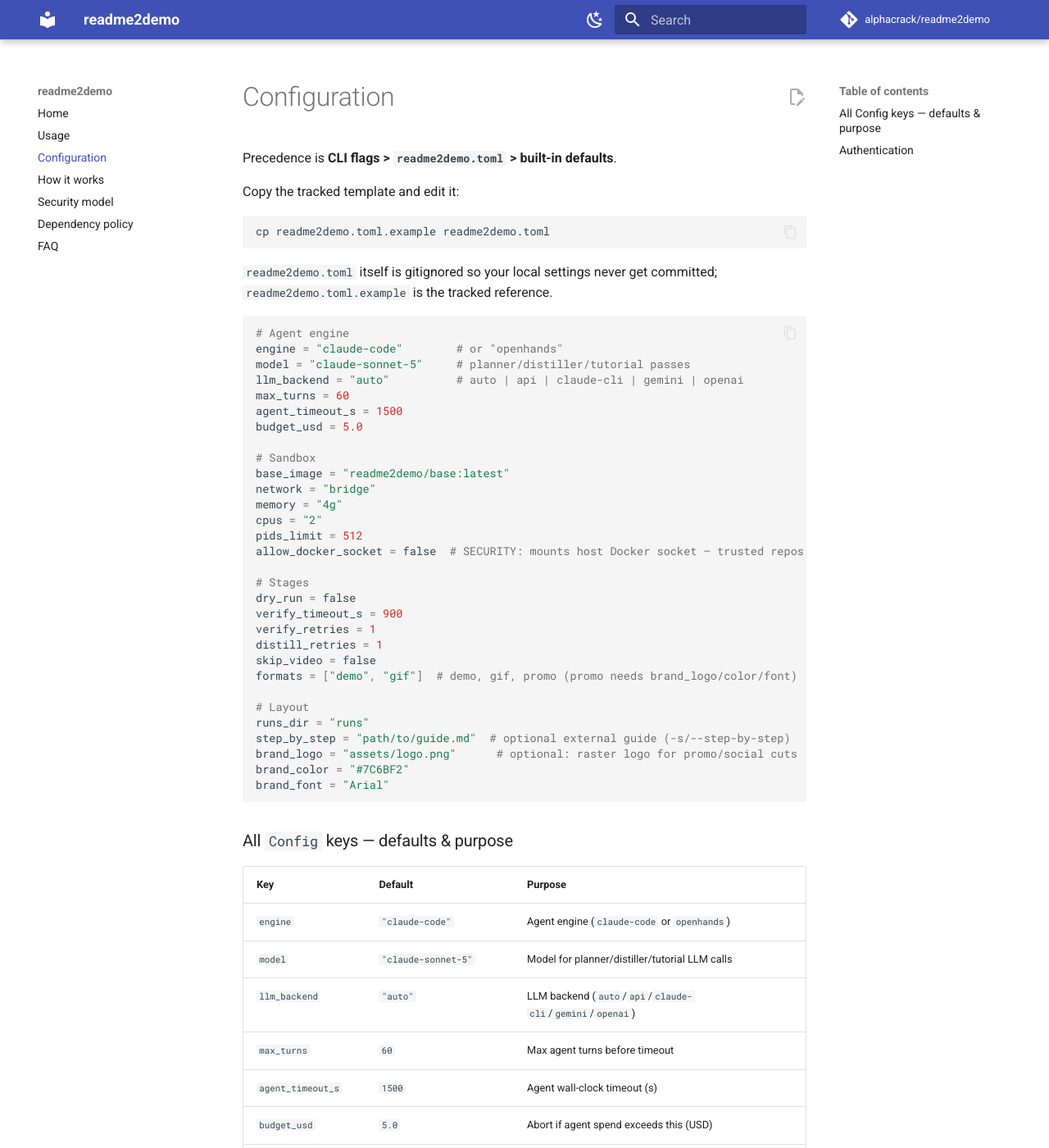
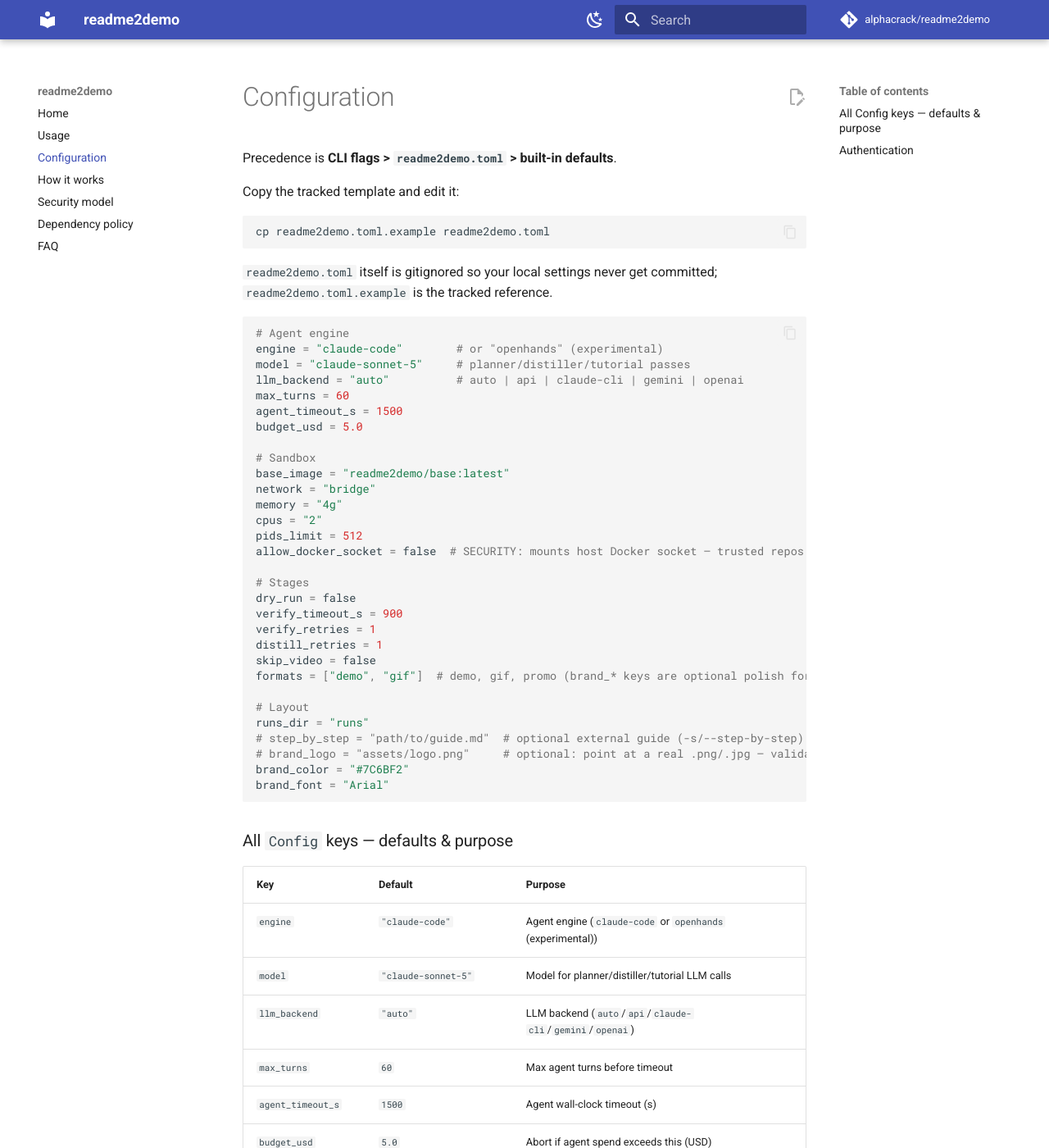
Before and after one commit to alphacrack/readme2demo, an MkDocs documentation site: the page built from docs/configuration.md, in a window 1280 px wide and 1400 px high. Shown: the whole window at 82% size. Built offline with MkDocs 1.6.1 and Material for MkDocs 9.7.7, drawn with Linux system fonts in a browser that asks for light colours; comment, search, counter and statistics services are not loaded; some of the changed text lies outside the part shown.

Commit message:
docs: comment invalid brand_logo example and restore openhands experimental (#101)
Config.load rejects a missing brand_logo path, so the fenced example cannot show it uncommented. Record vhs_image as deprecated-and-ignored.

````diff
--- a/docs/configuration.md
+++ b/docs/configuration.md
@@ -13,7 +13,7 @@
 
 ```toml
 # Agent engine
-engine = "claude-code"        # or "openhands"
+engine = "claude-code"        # or "openhands" (experimental)
 model = "claude-sonnet-5"     # planner/distiller/tutorial passes
 llm_backend = "auto"          # auto | api | claude-cli | gemini | openai
 max_turns = 60
@@ -34,12 +34,12 @@
 verify_retries = 1
 distill_retries = 1
 skip_video = false
-formats = ["demo", "gif"]  # demo, gif, promo (promo needs brand_logo/color/font)
+formats = ["demo", "gif"]  # demo, gif, promo (brand_* keys are optional polish for promo)
 
 # Layout
 runs_dir = "runs"
-step_by_step = "path/to/guide.md"  # optional external guide (-s/--step-by-step)
-brand_logo = "assets/logo.png"      # optional: raster logo for promo/social cuts
+# step_by_step = "path/to/guide.md"  # optional external guide (-s/--step-by-step)
+# brand_logo = "assets/logo.png"     # optional: point at a real .png/.jpg — validated at load
 brand_color = "#7C6BF2"
 brand_font = "Arial"
 ```
@@ -48,7 +48,7 @@
 
 | Key | Default | Purpose |
 |-----|---------|---------|
-| `engine` | `"claude-code"` | Agent engine (`claude-code` or `openhands`) |
+| `engine` | `"claude-code"` | Agent engine (`claude-code` or `openhands` (experimental)) |
 | `model` | `"claude-sonnet-5"` | Model for planner/distiller/tutorial LLM calls |
 | `llm_backend` | `"auto"` | LLM backend (`auto`/`api`/`claude-cli`/`gemini`/`openai`) |
 | `max_turns` | `60` | Max agent turns before timeout |
````
Also changed, not shown: other parts of docs/configuration.md (+1 -0 lines).
